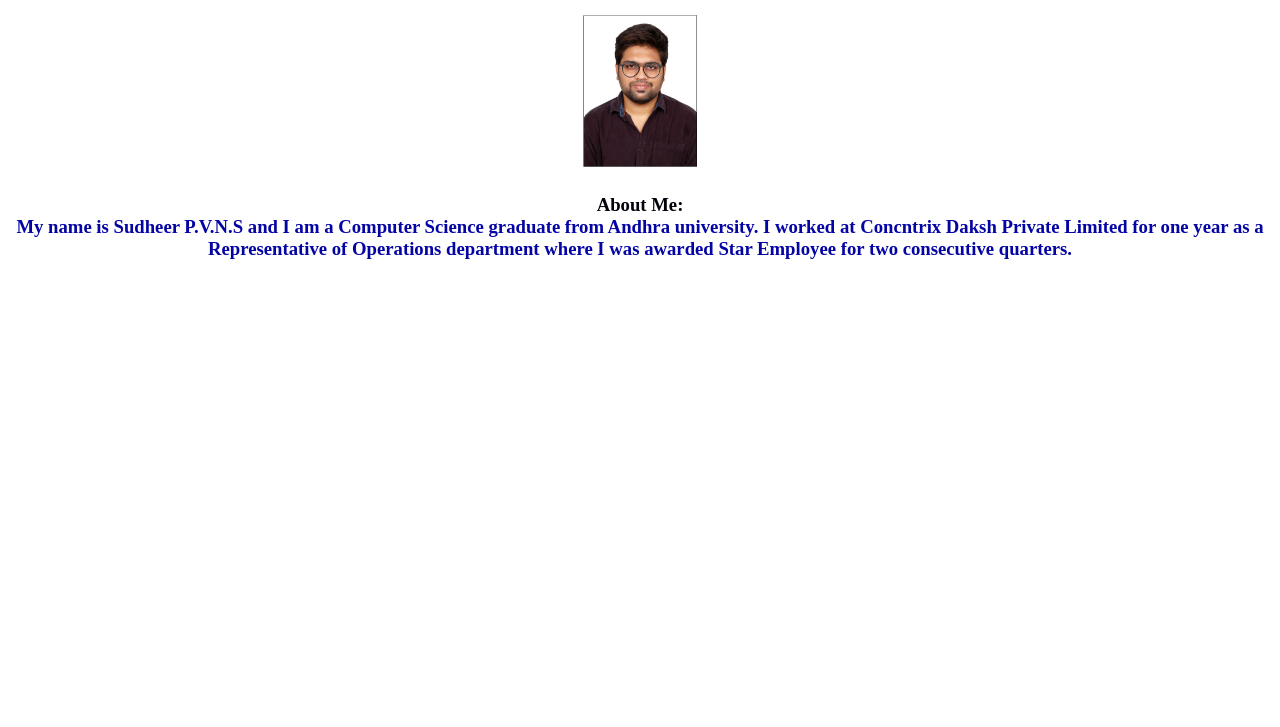
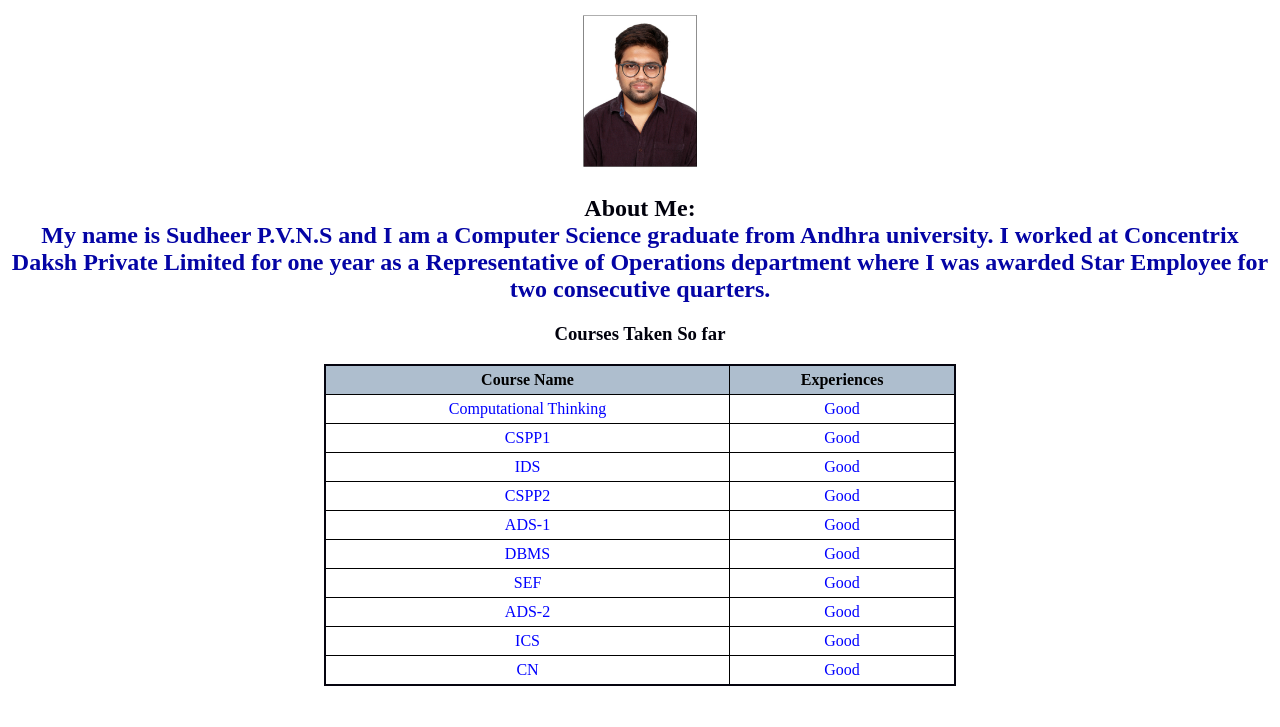
Before and after one commit to sudheerpvns/S-W-Apps---2019501023, a plain HTML site: page DAY3/assign1-2019501023.html in a window 1280 px wide. Shown: the part 73-800 px from the top of the page. Drawn offline with Linux system fonts and the light colour scheme; files whose address does not match are found by name.

Commit message:
courses and experiences

```diff
--- a/DAY3/assign1-2019501023.html
+++ b/DAY3/assign1-2019501023.html
@@ -6,8 +6,12 @@
     <style>
         h1
         {
-            background-color: rgb(99, 122, 143);
+            background-color: rgb(174, 190, 206);
             color:rgb(1, 1, 12);
+            text-align: center;
+        }
+        h2{
+            color: rgb(1, 1, 12);
             text-align: center;
         }
         h3{
@@ -24,6 +28,24 @@
             margin-right: auto;
             width:10%;
         }
+        table {
+                border: 2px solid rgb(5, 4, 15);
+                border-collapse: collapse;
+                width: 50%;
+            }
+
+            th, td {
+                border: 1px solid black;
+                padding: 5px;
+                text-align: center;
+            }
+            td {
+                color: blue;
+            }
+
+            th {
+                background-color: rgb(174, 190, 206);
+            }
     </style>
     <body>
         <h1>
@@ -34,13 +56,61 @@
          alt = "Profile"
          class = "center"
          >
-         <h3>
+         <h2>
              About Me:
              <div>
                  My name is Sudheer P.V.N.S and I am a Computer Science graduate from Andhra university.
-                 I worked at Concntrix Daksh Private Limited for one year as a Representative of Operations
+                 I worked at Concentrix Daksh Private Limited for one year as a Representative of Operations
                  department where I was awarded Star Employee for two consecutive quarters.
              </div>
-         </h3>
+         </h2>
+         <h3> Courses Taken So far</h3>
+        <table align = 'center'>
+            <tr>
+                <th> Course Name </th>
+                <th> Experiences </th>
+            </tr>
+            <tr>
+                <td> Computational Thinking </td>
+                <td> Good </td>
+            </tr>
+            <tr>
+                <td> CSPP1 </td>
+                <td> Good </td>
+            </tr>
+            <tr>
+                <td> IDS </td>
+                <td> Good </td>
+            </tr>
+            <tr>
+                <td> CSPP2 </td>
+                <td> Good </td>
+            </tr>
+            <tr>
+                <td> ADS-1 </td>
+                <td> Good </td>
+            </tr>
+            <tr>
+                <td> DBMS </td>
+                <td> Good </td>
+            </tr>
+            <tr>
+                <td> SEF </td>
+                <td> Good </td>
+            </tr>
+            <tr>
+                <td> ADS-2 </td>
+                <td> Good </td>
+            </tr>
+            <tr>
+                <td> ICS </td>
+                <td> Good </td>
+            </tr>
+            <tr>
+                <td> CN </td>
+                <td> Good </td>
+            </tr>
+        </table>
+
     </body>
 </html>
```
